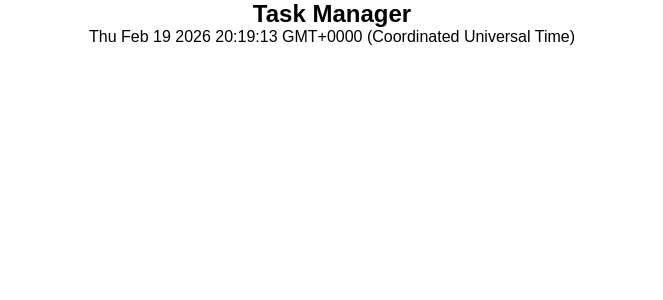
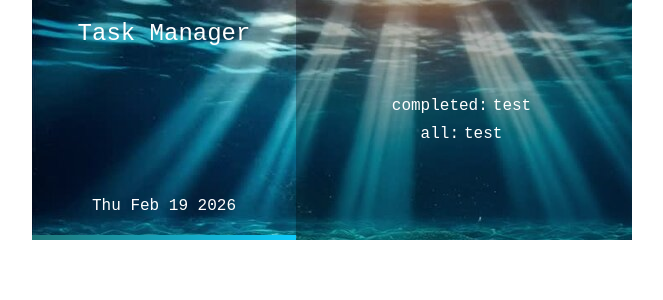
Before and after one commit to daniel-stoychev/to_do_list_react_project_2026, a React (Vite) app in the folder ToDo App/: page / in a window 1280 px wide. Shown: the top 300 px of the page, without its empty margins (308-971 px from the left). Built offline with nearby package versions, Linux system fonts and the light colour scheme.

Commit message:
add header style

```diff
--- a/ToDo App/src/components/Header.jsx
+++ b/ToDo App/src/components/Header.jsx
@@ -1,14 +1,22 @@
 import styles from "./Header.module.css";
+
+const date = new Date().toDateString();
 
 export default function Header() {
   return (
     <>
-      <div className="header-container">
-        <section className="title">
+      <div className={styles.headerContainer}>
+        <section className={styles.title}>
           <h1>Task Manager</h1>
+          <p>{date}</p>
         </section>
-        <section className="date">
-          <p>{Date()}</p>
+        <section className={styles.date}>
+          <span>
+            completed:<span>test</span>
+          </span>
+          <span>
+            all:<span>test</span>
+          </span>
         </section>
       </div>
     </>
--- a/ToDo App/src/components/Header.module.css
+++ b/ToDo App/src/components/Header.module.css
@@ -0,0 +1,43 @@
+.headerContainer {
+    width: 100%;
+    height: 30vh;
+    background-image: url('../assets/sea_background.jpg');
+    opacity: 20;
+    color: white;
+    display: flex;
+}
+
+.title {
+    display: flex;
+    flex-direction: column;
+    align-items: center;
+    padding: 20px;
+    border-bottom: 5px solid;
+    border-image-source: linear-gradient(to right,#1e7677, #0eccfb);
+    border-image-slice: 1;
+    width: 40%;
+    justify-content: space-between;
+}
+
+.title h1{
+    text-align: left;
+    font-weight: 400;
+}
+
+.title p {
+    bottom: 0px;
+    text-align: right;
+}
+
+.date {
+    display: flex;
+    flex-direction: column;
+    justify-content: center;
+    background-color: rgba(0, 0, 0, 0.298);
+    width: 60%;
+    text-align: left;
+}
+
+.date span {
+    padding: 5px;
+}
--- a/ToDo App/styles/style.css
+++ b/ToDo App/styles/style.css
@@ -6,5 +6,5 @@
 }
 
 body {
-    font-family: 'Nunito', sans-serif;
+    font-family: 'Courier New', monospace;
 }
```
Also changed, not shown: ToDo App/src/assets/sea_background.jpg (added).
